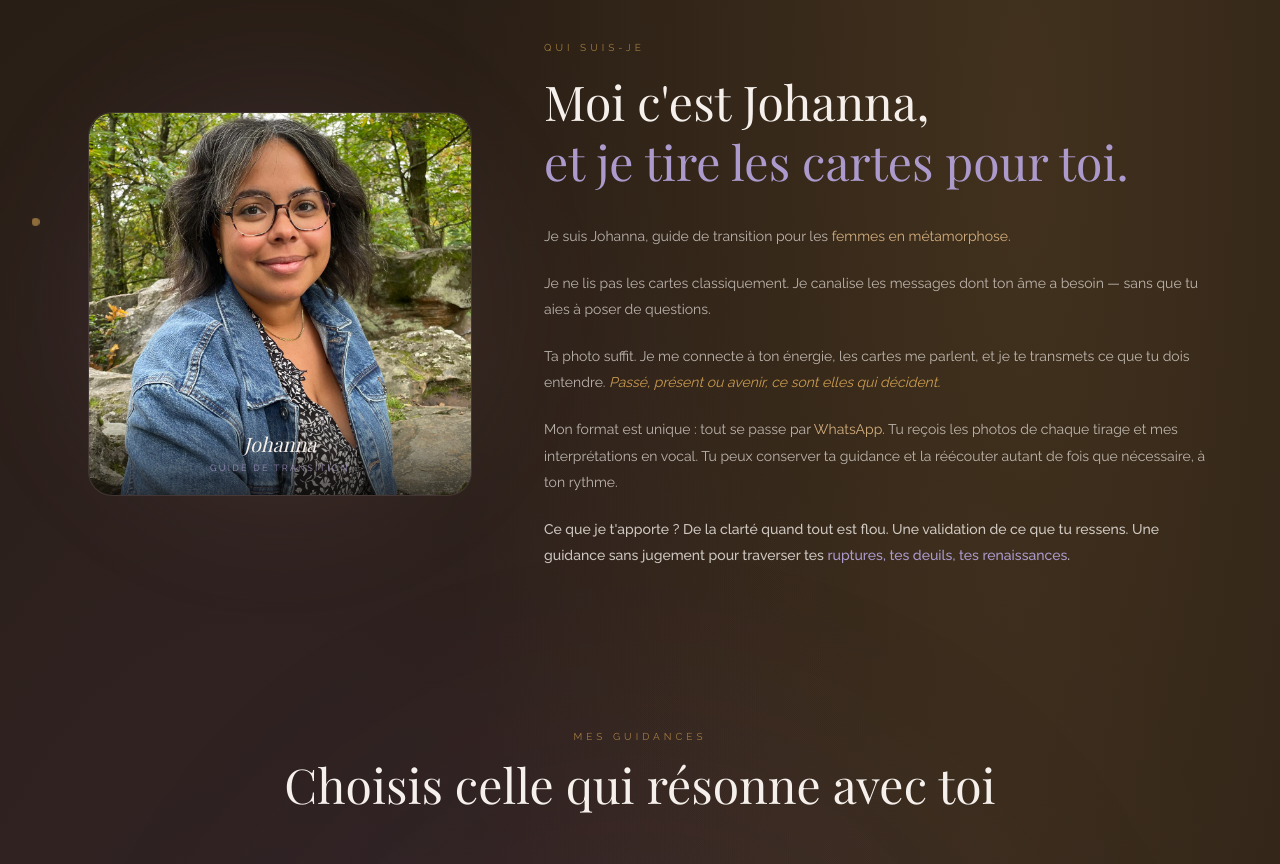
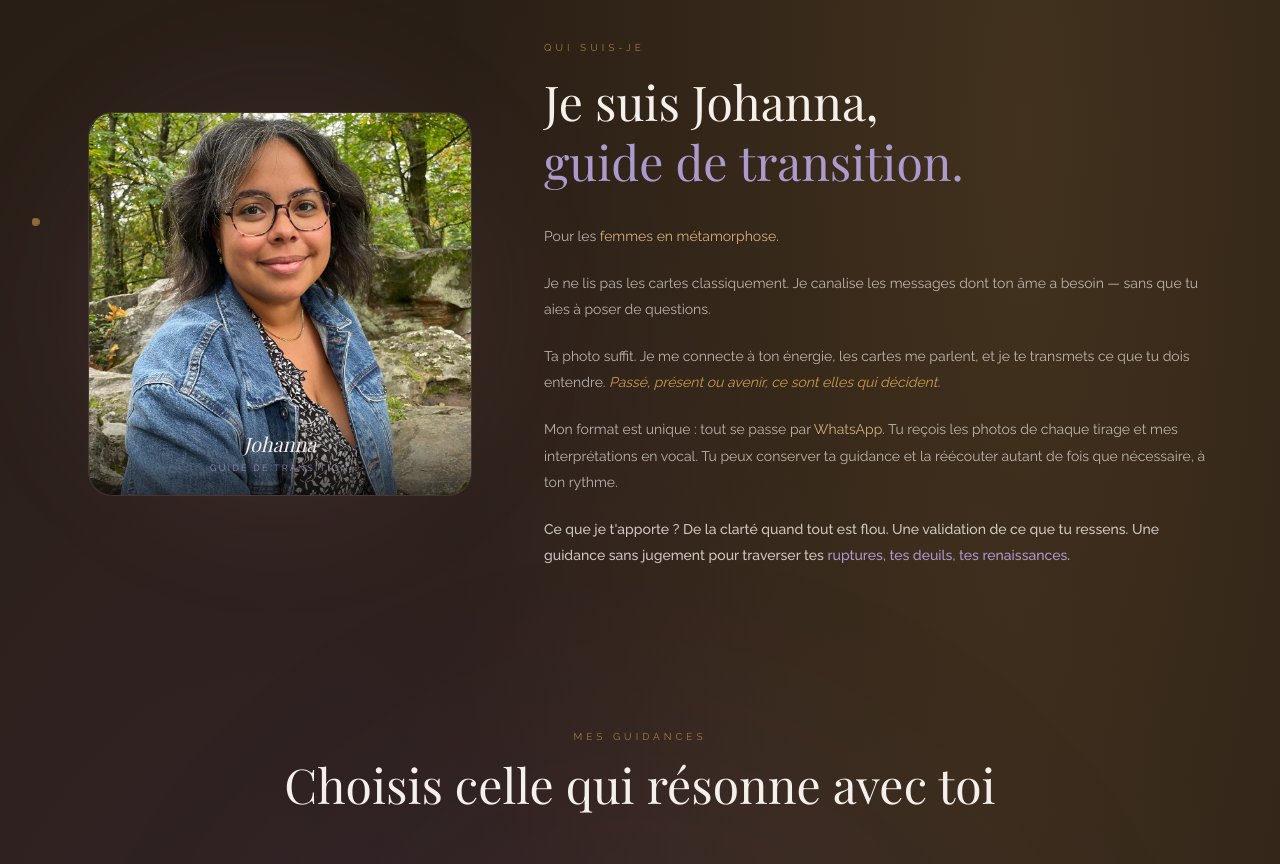
Before and after one commit to cocoritech/lesguidancesdejo, a Next.js app: page / in a window 1280 px wide. Shown: the part 840-1704 px from the top of the page. Built offline with nearby package versions, Linux system fonts and the light colour scheme.

Commit message:
Supprime la répétition dans About sans dénaturer le narratif
Co-Authored-By: Claude Sonnet 4.6 <noreply@anthropic.com>

```diff
--- a/app/page.tsx
+++ b/app/page.tsx
@@ -356,14 +356,14 @@ export default function Home() {
                     Qui suis-je
                   </p>
                   <h2 className="font-[family-name:var(--font-cormorant)] text-4xl md:text-5xl font-light text-cream mb-8 leading-tight">
-                    Moi c&apos;est Johanna,<br />
-                    <span className="text-violet-light">et je tire les cartes pour toi.</span>
+                    Je suis Johanna,<br />
+                    <span className="text-violet-light">guide de transition.</span>
                   </h2>
                 </div>
 
                 <div className="space-y-5 font-[family-name:var(--font-raleway)] text-cream/70 text-sm leading-[1.9]">
                   <p className="scroll-reveal">
-                    Je suis Johanna, guide de transition pour les <span className="text-beige">femmes en métamorphose</span>.
+                    Pour les <span className="text-beige">femmes en métamorphose</span>.
                   </p>
                   <p className="scroll-reveal">
                     Je ne lis pas les cartes classiquement. Je canalise les messages dont ton âme a besoin — sans que tu aies à poser de questions.
```
